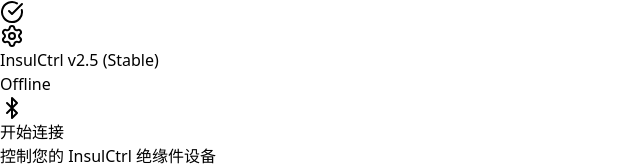
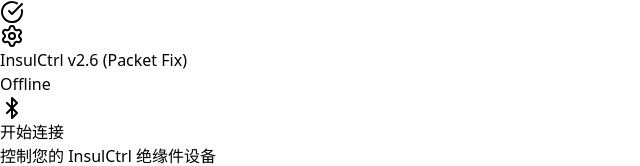
Before and after one commit to clancywy/insul-ctrl, a React (Vite) app: page / in a window 1280 px wide. Shown: the top 166 px of the page, without its empty margins (0-640 px from the left). Built offline with nearby package versions, Linux system fonts and the light colour scheme.

Commit message:
fix: append '#' terminator to BLE commands to handle fragmentation (v2.6)

```diff
--- a/src/App.jsx
+++ b/src/App.jsx
@@ -74,7 +74,7 @@
   const [toast, setToast] = useState({ show: false, msg: '', type: 'success' });
 
   // 版本标记，用于确认更新
-  const APP_VERSION = "v2.5 (Stable)";
+  const APP_VERSION = "v2.6 (Packet Fix)";
 
   // 用于 Mock 模式的回调引用
   const deviceDataRef = useRef(deviceData);
@@ -258,7 +258,8 @@
     if (!characteristic) return;
     try {
       const encoder = new TextEncoder();
-      await characteristic.writeValue(encoder.encode(jsonStr));
+      // 在 jsonStr 后面加上 "#" 作为结束符，解决 BLE 粘包问题
+      await characteristic.writeValue(encoder.encode(jsonStr + "#"));
 
       // 发送成功后，立即更新本地状态，给用户及时的反馈
       if (payload.cmd === "sync_time") {
```
